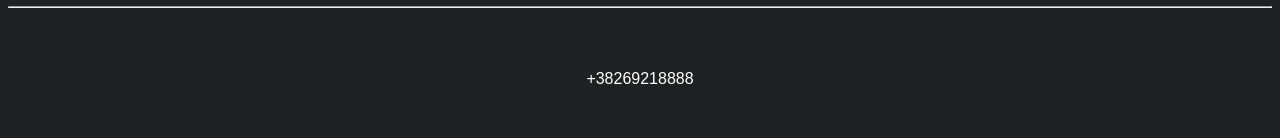
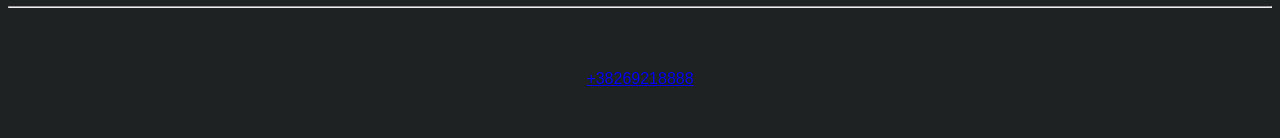
Before and after one commit to matteya1408/matteya1408.github.io, a plain HTML site: page index.html in a window 1280 px wide. Shown: the part 662-800 px from the top of the page. Drawn offline with Linux system fonts and the light colour scheme.

Commit message:
Update index.html

```diff
--- a/index.html
+++ b/index.html
@@ -31,7 +31,7 @@
         <hr><br><br>
     </div>
     <div style="display: inline;text-align: center;margin: 0 auto;">
-        <i class="gg-phone"></i><br><span style="font-family: Arial, Helvetica, sans-serif;color: white;text-align: center;margin: 0 auto;display: block;">  +38269218888</span><br><br>
+        <i class="gg-phone"></i><br><span style="font-family: Arial, Helvetica, sans-serif;color: white;text-align: center;margin: 0 auto;display: block;">  <a href="tel:+38269-218-888">+38269218888</a></span><br><br>
         <i class="gg-mail"></i><br><span style="font-family: Arial, Helvetica, sans-serif;color: white;text-align: center;margin: 0 auto;display: block;">  dejana@arhitektdesign.com</span><br><br>
         <i class="gg-home"></i><br><span style="font-family: Arial, Helvetica, sans-serif;color: white;text-align: center;margin: 0 auto;display: block;">  Serdara Jola Piletica bb, Podgorica, Montenegro</span><br><br>
     </div>
```
